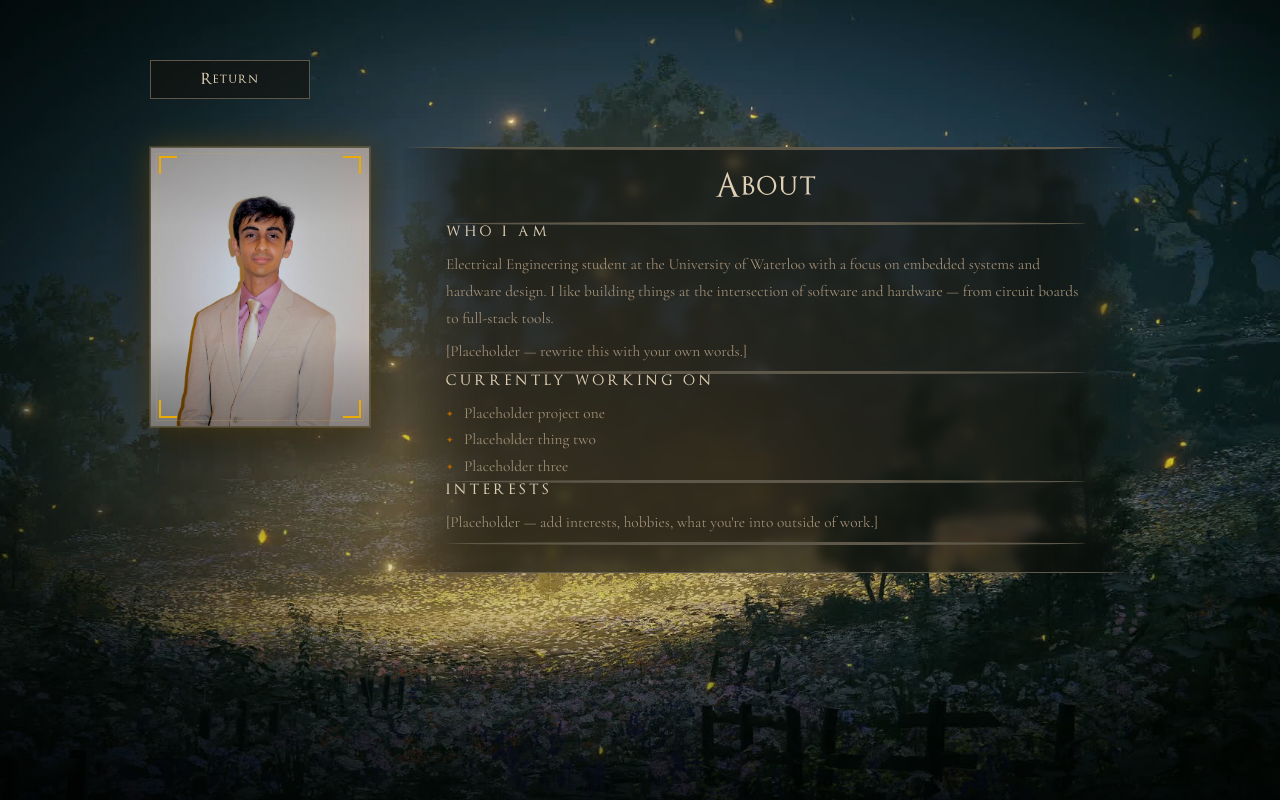
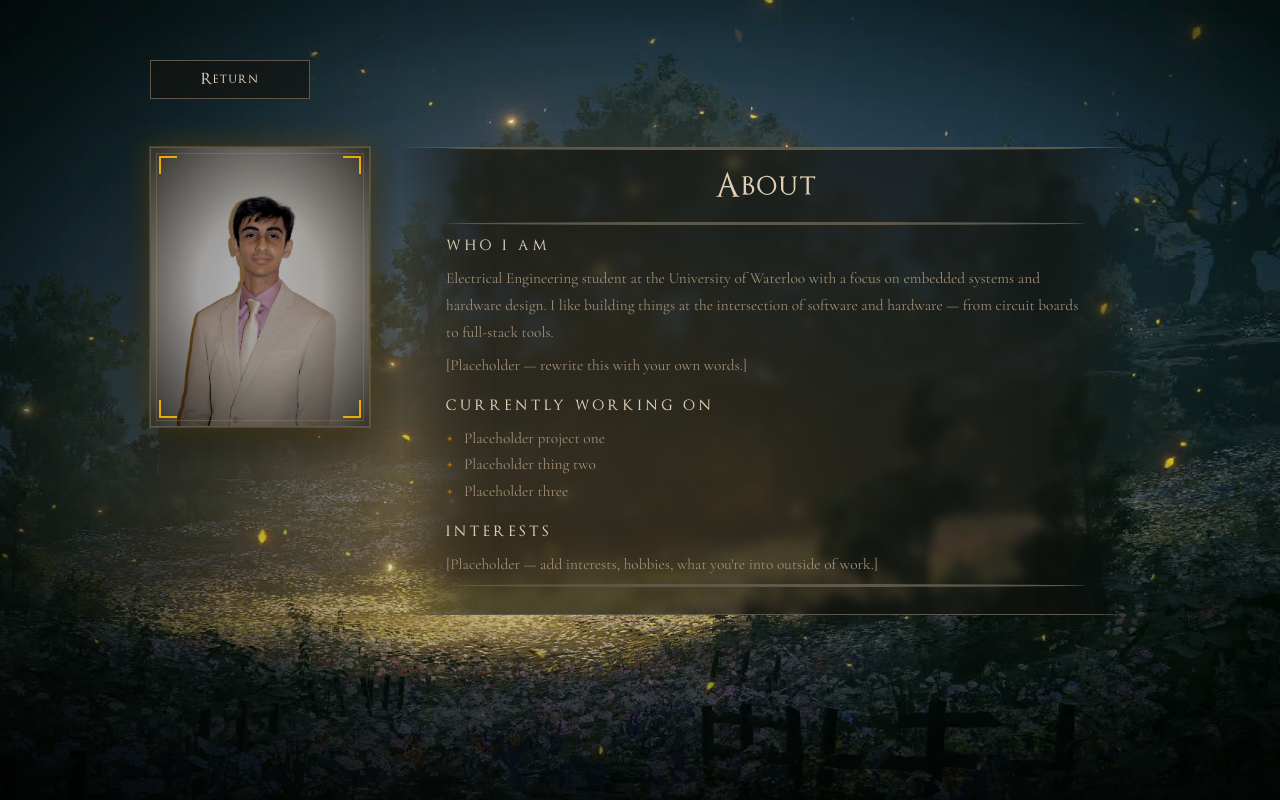
Before and after one commit to Jarank-git/JaranPersonalWebsite, a Next.js app: page /about in a window 1280 px wide. Built offline with nearby package versions, Linux system fonts and the light colour scheme.

Commit message:
app/about/page.tsx · app/globals.css

```diff
--- a/app/about/page.tsx
+++ b/app/about/page.tsx
@@ -39,8 +39,6 @@ export default function AboutPage() {
                 </p>
               </section>
 
-              <hr className="summary-panel-rule" aria-hidden="true" />
-
               <section className="summary-panel-section" aria-labelledby="about-currently">
                 <h2 id="about-currently" className="summary-panel-section-heading">Currently Working On</h2>
                 <ul className="about-bullet-list">
@@ -49,8 +47,6 @@ export default function AboutPage() {
                   <li>Placeholder three</li>
                 </ul>
               </section>
-
-              <hr className="summary-panel-rule" aria-hidden="true" />
 
               <section className="summary-panel-section" aria-labelledby="about-interests">
                 <h2 id="about-interests" className="summary-panel-section-heading">Interests</h2>
--- a/app/globals.css
+++ b/app/globals.css
@@ -1554,18 +1554,13 @@ body {
   pointer-events: none;
 }
 
-/* edge vignette */
+/* all-sides vignette — blends white photo bg into the dark frame */
 .about-photo-frame::after {
   content: "";
   position: absolute;
   inset: 0;
-  background: linear-gradient(
-    to bottom,
-    rgba(0, 0, 0, 0.12) 0%,
-    transparent 28%,
-    transparent 68%,
-    rgba(0, 0, 0, 0.28) 100%
-  );
+  background:
+    radial-gradient(ellipse at center, transparent 40%, rgba(14, 13, 9, 0.72) 100%);
   z-index: 1;
   pointer-events: none;
 }
@@ -1576,6 +1571,7 @@ body {
   object-fit: cover;
   object-position: center top;
   display: block;
+  filter: brightness(0.82) contrast(1.05) saturate(0.75) sepia(0.12);
 }
 
 /* 4 gold L-bracket corners — positioned inside frame so overflow:hidden doesn't clip */
@@ -1600,11 +1596,11 @@ body {
 
 .about-panel-col .summary-panel-body {
   display: block;
-  padding: 0;
+  padding: 14px 0 0;
 }
 
 .about-panel-col .summary-panel-section + .summary-panel-section {
-  margin-top: 0;
+  margin-top: 20px;
 }
 
 .about-bio-text {
```
